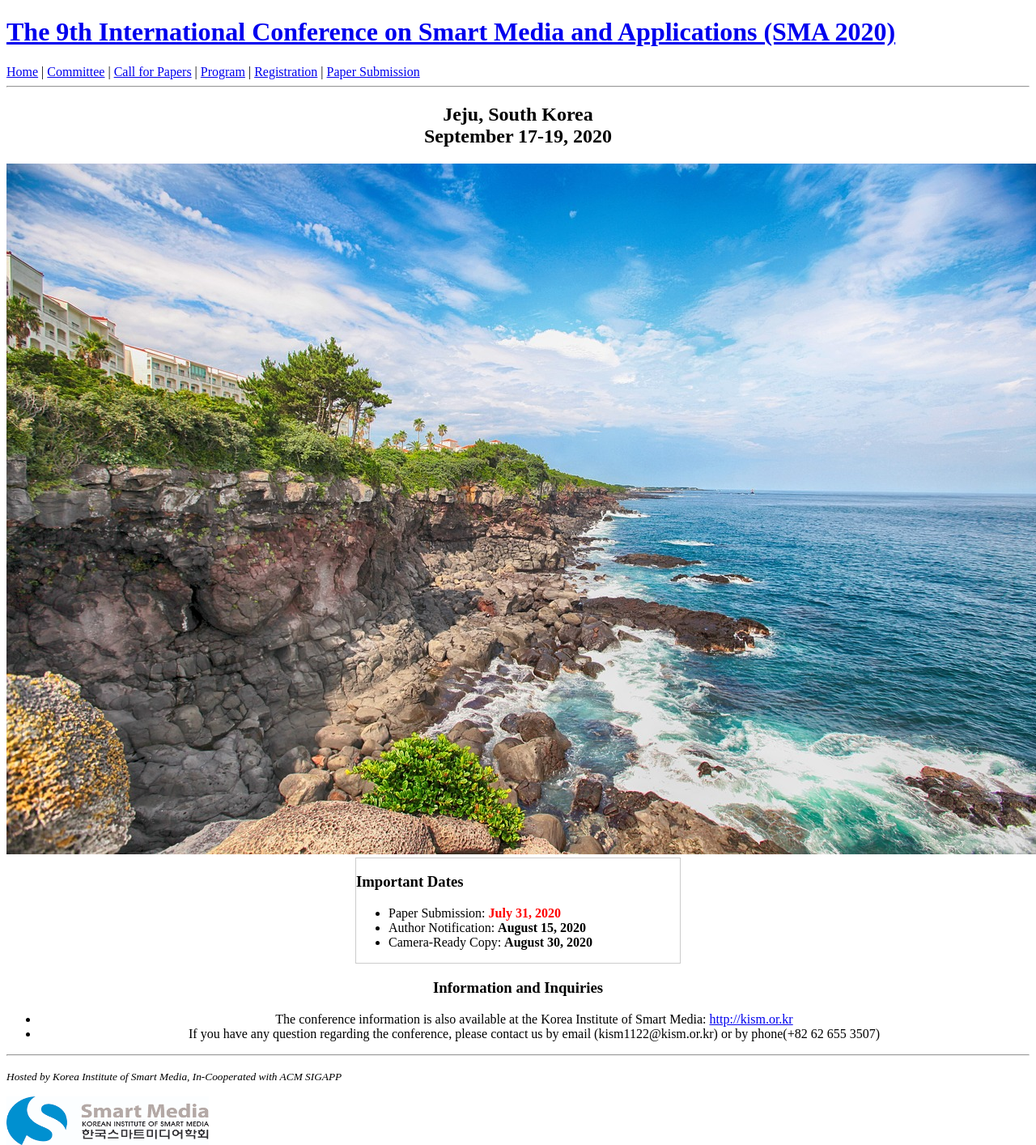
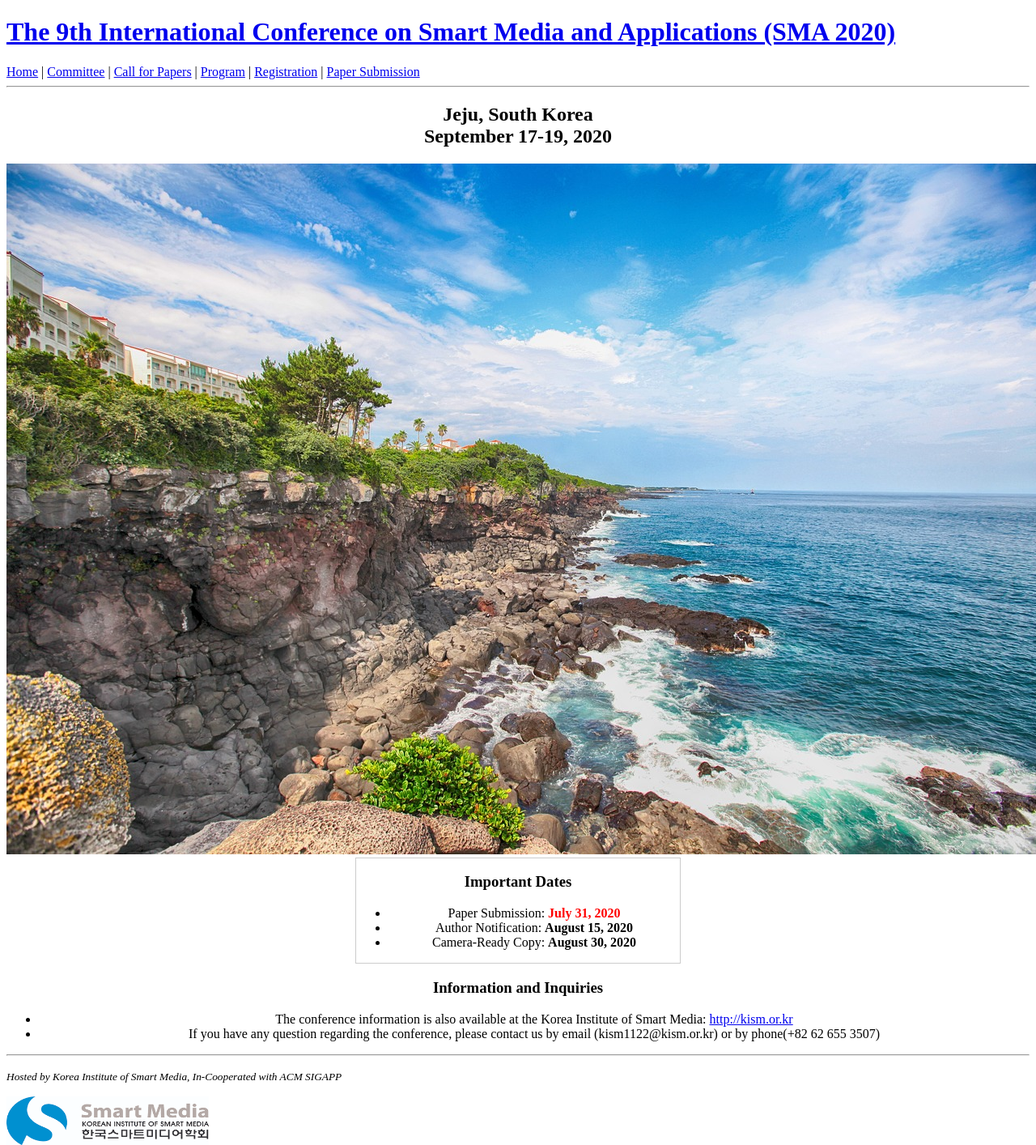
Before and after one commit to icea-conf/sma-2020.github.io, a Jekyll site: the page built from index.html, in a window 1280 px wide. Shown: the whole page at 81% size. Built offline with Jekyll 4.4.1, drawn with Linux system fonts in a browser that asks for light colours; the list of posts is cut into pages by our own code.

Commit message:
Update syntax.css

```diff
--- a/assets/css/syntax.css
+++ b/assets/css/syntax.css
@@ -59,4 +59,4 @@
 .codehilite .vi { color: #008080 } /* Name.Variable.Instance */
 .codehilite .il { color: #009999 } /* Literal.Number.Integer.Long */
 .header-conf-info { padding-top: 5%; line-height: 180%; font-weight: 700; }
-.information { border: 1px solid #cccccc; width: 400px; text-align: left; }
+.information { border: 1px solid #cccccc; width: 400px; }
```
